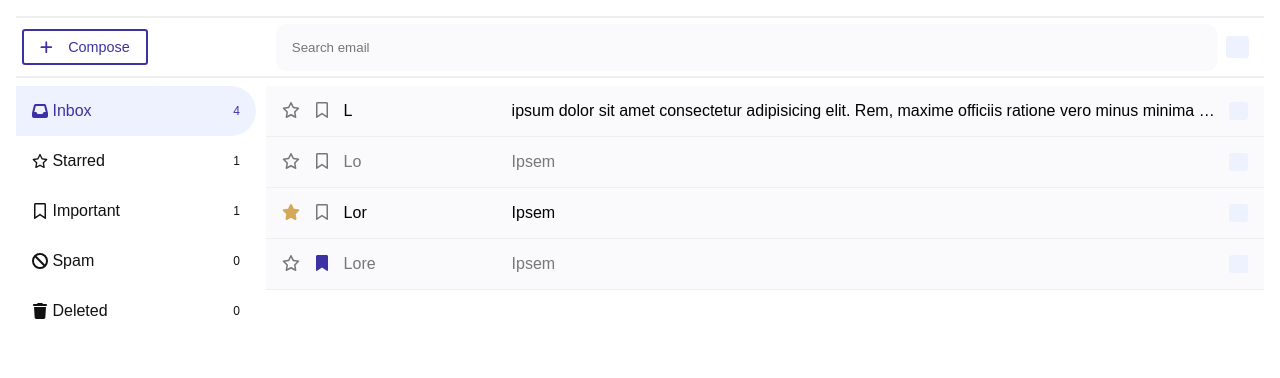
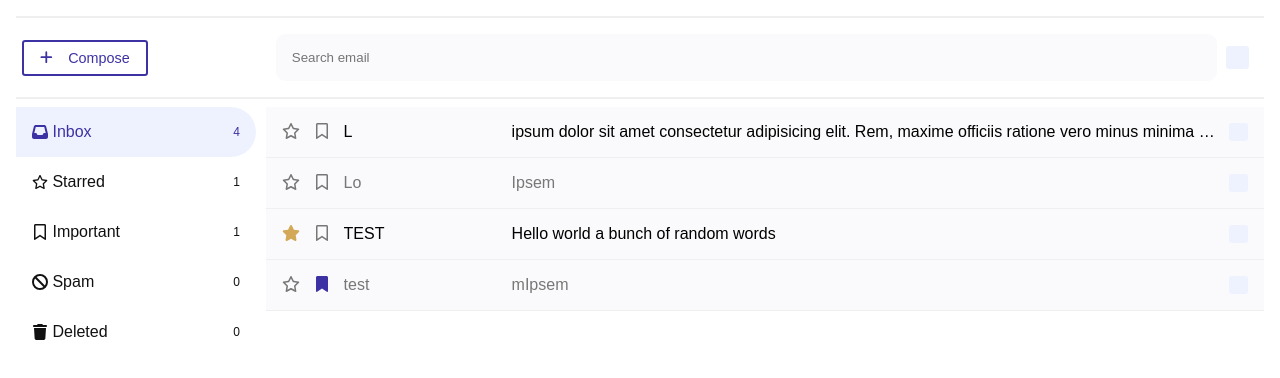
Before and after one commit to ValCrea/MiniEmail, a Vue app: page / in a window 1280 px wide. Shown: the top 378 px of the page. Built offline with nearby package versions, Linux system fonts and the light colour scheme.

Commit message:
search highlight

```diff
--- a/src/App.vue
+++ b/src/App.vue
@@ -1,5 +1,5 @@
 <script setup lang="ts">
-import { ref, type Ref, watch } from "vue";
+import { ref, type Ref, watch, nextTick } from "vue";
 import debounce from "lodash/debounce";
 
 import SelectButton from "@/components/SelectButton.vue";
@@ -24,13 +24,13 @@ const mails: Ref<Mail[]> = ref([
     read: true,
   },
   {
-    author: "Lor",
-    content: "Ipsem",
+    author: "TEST",
+    content: "Hello world a bunch of random words",
     star: true,
   },
   {
-    author: "Lore",
-    content: "Ipsem",
+    author: "test",
+    content: "mIpsem",
     read: true,
     important: true,
   },
@@ -74,6 +74,7 @@ const toggleSelectAll = (selectedStatus: boolean) => {
 const selectedView = ref(0);
 const setView = (view: number) => {
   selectedView.value = view;
+  reading.value = null;
   toggleSelectAll(false);
 };
 
@@ -94,6 +95,36 @@ watch(
   userSearching,
   debounce(() => (userSearch.value = userSearching.value.toLowerCase()), 500)
 );
+
+const readingContent = ref();
+const highlightSearch = () => {
+  if (!reading.value || !readingContent.value) return;
+
+  const content = reading.value.content;
+  if (!userSearch.value) {
+    readingContent.value.innerHTML = content;
+    return;
+  }
+
+  let highlight = "";
+  const srLen = userSearch.value.length;
+  const regex = new RegExp(userSearch.value, "gi");
+
+  let match;
+  let lastMatch = 0;
+  while ((match = regex.exec(content)) != null) {
+    let until = content.substring(lastMatch, match.index);
+    let part = content.substring(match.index, match.index + srLen);
+
+    highlight = `${highlight}${until}<span class="highlight">${part}</span>`;
+    lastMatch = match.index + srLen;
+  }
+  highlight = `${highlight}${content.substring(lastMatch, content.length)}`;
+
+  readingContent.value.innerHTML = highlight;
+};
+watch(reading, () => nextTick(highlightSearch));
+watch(userSearch, () => nextTick(highlightSearch));
 </script>
 
 <template>
@@ -125,6 +156,7 @@ watch(
           <font-awesome-icon icon="fa-solid fa-plus" />
           <p class="mobile-hidden">Compose</p>
         </button>
+      </template>
 
       <input
         v-model="userSearching"
@@ -132,18 +164,17 @@ watch(
         placeholder="Search email"
         type="text"
       />
-        <button @click="toggleSelectAll(!selectedAll)" class="util__select-all">
+
+      <button
+        v-if="!reading"
+        @click="toggleSelectAll(!selectedAll)"
+        class="util__select-all"
+      >
         <font-awesome-icon v-if="selectedAll" icon="fa-solid fa-check" />
       </button>
-      </template>
     </section>
 
-    <div v-if="reading" class="mail-single">
-      <p class="mail-single__author">From: {{ reading.author }}</p>
-      <p class="mail-single__content">{{ reading.content }}</p>
-    </div>
-
-    <div v-else class="mail-list">
+    <div class="mail-list">
       <section class="nav">
         <SelectButton
           v-for="(btn, index) in selectButtons"
@@ -162,7 +193,12 @@ watch(
         </SelectButton>
       </section>
 
-      <section class="mails">
+      <section v-if="reading" class="mail-list__read">
+        <p class="mail-single__author">From: {{ reading.author }}</p>
+        <p ref="readingContent" class="mail-single__content"></p>
+      </section>
+
+      <section v-else class="mail-list__mails">
         <template v-for="(mail, index) in mails" :key="mail">
           <EmailBlock
             v-if="
@@ -201,6 +237,7 @@ watch(
     padding-block: 0.5rem;
     padding-inline: 1rem;
     margin-right: 8rem;
+    margin-block: 1rem;
 
     display: flex;
     align-items: center;
@@ -220,6 +257,7 @@ watch(
     }
 
     &--back {
+      margin-right: 9.8rem;
       border: solid 2px $gray;
       color: $gray;
 
@@ -294,7 +332,6 @@ watch(
   flex-direction: column;
 
   &__count {
-    //float: right;
     margin-left: auto;
     font-size: 0.75rem;
   }
@@ -308,30 +345,14 @@ watch(
   }
 }
 
-.mails {
-  width: 100%;
-  margin-left: 0.6rem;
-  padding-block: 0.5rem;
-
-  display: flex;
-  flex-direction: column;
-
-  overflow: hidden;
-  white-space: nowrap;
-  text-overflow: ellipsis;
-  @media screen and (max-width: 768px) {
-    margin-left: 0;
-  }
-}
-
 .mail-list {
   display: flex;
   @media screen and (max-width: 768px) {
     flex-direction: column;
   }
-}
 
-.mail-single {
+  &__read {
+    width: 100%;
     margin: 1rem;
     padding: 1rem;
 
@@ -350,9 +371,30 @@ watch(
     }
   }
 
+  &__mails {
+    width: 100%;
+    margin-left: 0.6rem;
+    padding-block: 0.5rem;
+
+    display: flex;
+    flex-direction: column;
+
+    overflow: hidden;
+    white-space: nowrap;
+    text-overflow: ellipsis;
+    @media screen and (max-width: 768px) {
+      margin-left: 0;
+    }
+  }
+}
+
 .icon {
   width: 1rem;
   height: 1rem;
+}
+
+:global(.highlight) {
+  background-color: $highlight-blue;
 }
 
 .mobile-hidden {
--- a/src/assets/_colors.scss
+++ b/src/assets/_colors.scss
@@ -8,4 +8,5 @@ $gold: #d3a957;
 $light-red: rgb(242, 187, 196);
 $red: rgb(132, 0, 18);
 $light-blue: #eef2fe;
+$highlight-blue: #0192e6;
 $blue: #3d32a3;
```
Lines whose indentation alone changed are shown as unchanged.
